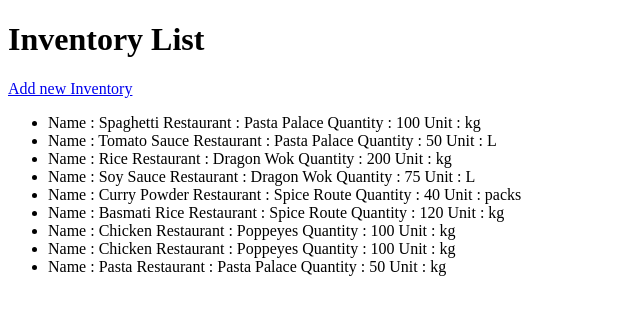
After one commit to CristianDmbr/Store-Management-System, a Django app: page /inventory/ in a window 1280 px wide. The commit adds this page. Shown: the top 315 px of the page, without its empty margins (0-640 px from the left). Run offline with Django 5.2, Linux system fonts and the light colour scheme; data comes from the database, SQL or seed files in the repository; both versions use the stored data as it was after the commit.

Commit message:
added inventory, staff add and list functions

```diff
--- a/app/forms.py
+++ b/app/forms.py
@@ -17,3 +17,8 @@
     class Meta:
         model = Staff
         fields = ['name','surname','date_of_birth','role']
+
+class InventoryForm(forms.ModelForm):
+    class Meta:
+        model = Inventory
+        fields = ['restaurant','name','quantity','unit']
--- a/app/models.py
+++ b/app/models.py
@@ -20,6 +20,9 @@
     restaurant_type = models.CharField(max_length=100, choices=RestaurantTypes.choices)
     nick_name = models.CharField(max_length=100, blank=True)
     capacity = models.IntegerField(null=True)
+
+    class Meta:
+        ordering = ['capacity']
 
     def __str__(self):
         return self.name
--- /dev/null
+++ b/app/templates/inventory/inventory_list.html
@@ -0,0 +1,15 @@
+<!DOCTYPE html>
+<html>
+    <head><title>Inventory List</title></head>
+    <body>
+        <h1>Inventory List</h1>
+        <a href="{% url 'add_inventory' %}">Add new Inventory</a>
+        <ul>
+            {% for item in all_inventory %}
+            <li>
+                Name : {{item.name}} Restaurant : {{item.restaurant}} Quantity : {{item.quantity}} Unit : {{item.unit}}
+            </li>
+            {% endfor %}
+        </ul>
+    </body>
+</html>
--- a/app/templates/restaurant/add_restaurant.html
+++ b/app/templates/restaurant/add_restaurant.html
@@ -6,7 +6,7 @@
     <form method = "POST">
         {% csrf_token %}
         {{form.as_p}}
-        <button type = "submit"> Save</button>
+        <button type = "submit">Save</button>
     </form>
     <a href = "{% url 'restaurant_list' %}">Back to restaurant list</a>
 </body>
--- a/app/templates/restaurant/restaurant_list.html
+++ b/app/templates/restaurant/restaurant_list.html
@@ -4,7 +4,7 @@
 <body>
     <h1>All Restaurants</h1>
     <a href = "{% url 'add_restaurant' %}"> Add New Restaurant</a>
-    <ul>w
+    <ul>
         {% for r in restaurants %}
             <li>{{r.name}} - {{ r.restaurant_type}} (Capacity : {{r.capacity}}) </li>
         {% endfor %}
--- a/app/views.py
+++ b/app/views.py
@@ -9,10 +9,11 @@
                         ShiftManager )
 
 from .forms import (RestaurantForm,
-                    StaffForm,)
+                    StaffForm,
+                    InventoryForm)
 
 
-
+# Restaurant Related
 def restaurant_list(request):
     restaurants = Restaurants.objects.all()
     return render (request, 'restaurant/restaurant_list.html', {'restaurants' : restaurants})
@@ -28,13 +29,12 @@
 
     return render(request, 'restaurant/add_restaurant.html', {'form' : form})
 
-
-
+# Staff Related
 def staff_list(request):
     all_staff = Staff.objects.all()
-    return render(request, 'staff/staff_list.html', {'staff' : all_staff})
+    return render(request, 'staff/staff_list.html', {'all_staff' : all_staff})
 
-def add_restaurant(request):
+def add_staff(request):
     if request.method == 'POST':
         form = StaffForm(request.POST)
         if form.is_valid():
@@ -44,3 +44,20 @@
         form = StaffForm()
 
     return render(request, 'staff/add_staff.html',{'form' : form})
+
+
+# Inventory Related
+def inventory_list(request):
+    all_inventory = Inventory.objects.all()
+    return render(request, 'inventory/inventory_list.html', {'all_inventory' : all_inventory})
+
+def add_inventory(request):
+    if request.method == 'POST':
+        form = InventoryForm(request.POST)
+        if form.is_valid():
+            form.save()
+            return redirect('inventory_list')
+    else:
+        form = InventoryForm()
+
+    return render(request, 'inventory/add_inventory.html', {'form' : form})
--- a/store/urls.py
+++ b/store/urls.py
@@ -20,10 +20,13 @@
 
 urlpatterns = [
     path('admin/', admin.site.urls),
-
+    # Restaurant related paths
     path('restaurants/', views.restaurant_list, name ='restaurant_list'),
     path('restaurants/add/', views.add_restaurant, name = 'add_restaurant'),
-
+    # Staff Related paths
     path('staff/', views.staff_list, name = 'staff_list'),
-    path('staff/add', views.add_restaurant, name = 'add_staff'),
+    path('staff/add/', views.add_staff, name = 'add_staff'),
+    # Inventory related paths
+    path('inventory/', views.inventory_list, name = 'inventory_list'),
+    path('inventory/add/', views.add_inventory, name = 'add_inventory'),
 ]
```
Also changed, not shown: app/templates/inventory/add_inventory.html (added, +13 -0 lines), app/templates/staff/add_staff.html (+13 -0 lines), app/templates/staff/staff_list.html (+14 -0 lines), db.sqlite3.
